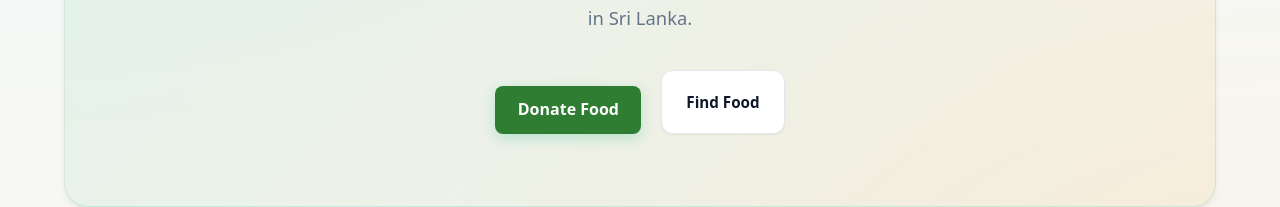
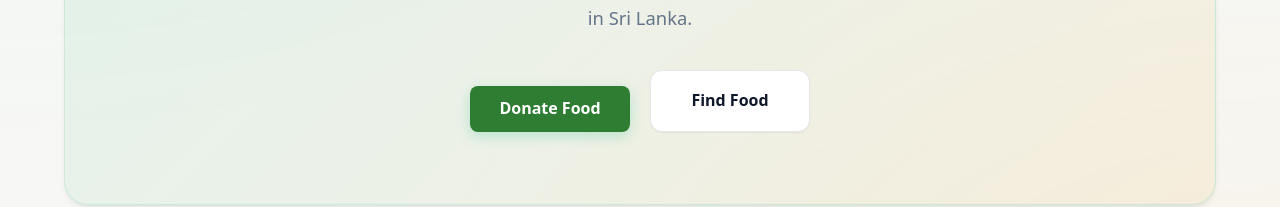
Before and after one commit to pasan-wijekoon/SEF-Mini-Hackerthon, a React (Vite) app in the folder frontend/: page / in a window 1280 px wide. Shown: the part 419-626 px from the top of the page. Built offline with nearby package versions, Linux system fonts and the light colour scheme; no server answers.

Commit message:
Ui Fixes

```diff
--- a/frontend/src/App.css
+++ b/frontend/src/App.css
@@ -220,11 +220,13 @@
   border-radius: var(--radius-md);
   font-weight: 700;
   font-size: 0.95rem;
-  border: none;
+  line-height: 1.2;
+  border: 1.5px solid transparent;
   cursor: pointer;
   transition: var(--transition-bounce);
   text-decoration: none;
   white-space: nowrap;
+  box-sizing: border-box;
 }
 
 .btn:disabled {
@@ -237,6 +239,7 @@
 .btn-primary {
   background: linear-gradient(135deg, var(--primary) 0%, var(--primary-hover) 100%);
   color: var(--text-inverse);
+  border: 1.5px solid transparent;
   box-shadow: 0 4px 14px var(--primary-glow);
 }
 
@@ -252,7 +255,7 @@
 .btn-secondary {
   background: var(--bg-card);
   color: var(--text-h);
-  border: 1px solid var(--border);
+  border: 1.5px solid var(--border);
   box-shadow: var(--shadow-sm);
 }
 
@@ -366,9 +369,23 @@
 
 .hero-actions {
   display: flex;
+  flex-direction: row;
   gap: 1.25rem;
   justify-content: center;
-  flex-wrap: wrap;
+  align-items: stretch;
+  flex-wrap: nowrap;
+}
+
+.hero-actions .btn {
+  flex: 0 0 auto;
+  min-width: 160px;
+  padding: 0.85rem 1.75rem;
+  font-size: 1rem;
+  font-weight: 700;
+  box-sizing: border-box;
+  display: inline-flex;
+  align-items: center;
+  justify-content: center;
 }
 
 /* Stats Section */
--- a/frontend/src/pages/BrowseListings.tsx
+++ b/frontend/src/pages/BrowseListings.tsx
@@ -3,12 +3,20 @@ import type { Listing, ListingFilters } from '../types/listing';
 import { getListings } from '../api/listingsApi';
 import ListingCard from '../components/ListingCard';
 import FilterBar from '../components/FilterBar';
+import { useRole } from '../context/RoleContext';
 
 export default function BrowseListings() {
+  const { role, setRole } = useRole();
   const [filters, setFilters] = useState<ListingFilters>({});
   const [listings, setListings] = useState<Listing[]>([]);
   const [loading, setLoading] = useState(true);
   const [error, setError] = useState<string | null>(null);
+
+  useEffect(() => {
+    if (role === 'guest') {
+      setRole('recipient');
+    }
+  }, [role, setRole]);
 
   useEffect(() => {
     let active = true;
--- a/frontend/src/pages/Home.tsx
+++ b/frontend/src/pages/Home.tsx
@@ -1,4 +1,4 @@
-import { Link, useNavigate } from 'react-router-dom';
+import { useNavigate } from 'react-router-dom';
 import { useRole } from '../context/RoleContext';
 import { UtensilsIcon, HeartHandshakeIcon } from '../components/Icons';
 
@@ -33,20 +33,20 @@ export function Home() {
                         to people and organizations who need it — reducing waste and fighting hunger in Sri Lanka.
                     </p>
                     <div className="hero-actions">
-                        <Link
-                            to="/donate"
+                        <button
+                            type="button"
                             className="btn btn-primary"
-                            onClick={() => setRole('donor')}
+                            onClick={handleDonorSelect}
                         >
                             Donate Food
-                        </Link>
-                        <Link
-                            to="/browse"
+                        </button>
+                        <button
+                            type="button"
                             className="btn btn-secondary"
-                            onClick={() => setRole('recipient')}
+                            onClick={handleRecipientSelect}
                         >
                             Find Food
-                        </Link>
+                        </button>
                     </div>
                 </div>
             </section>
```
